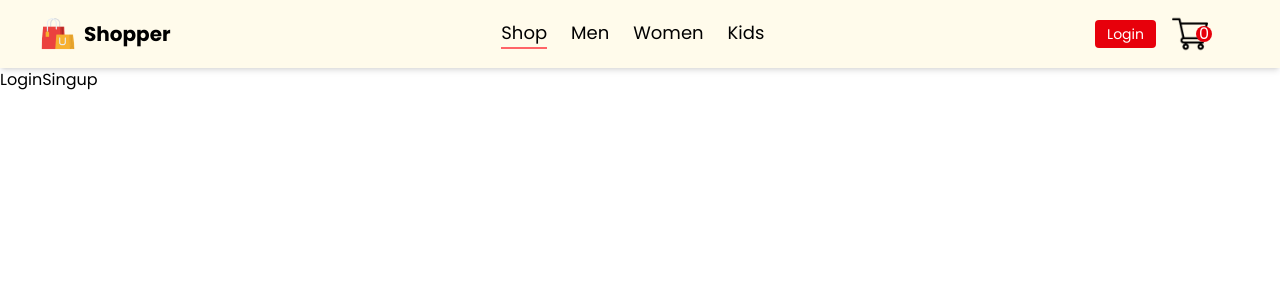
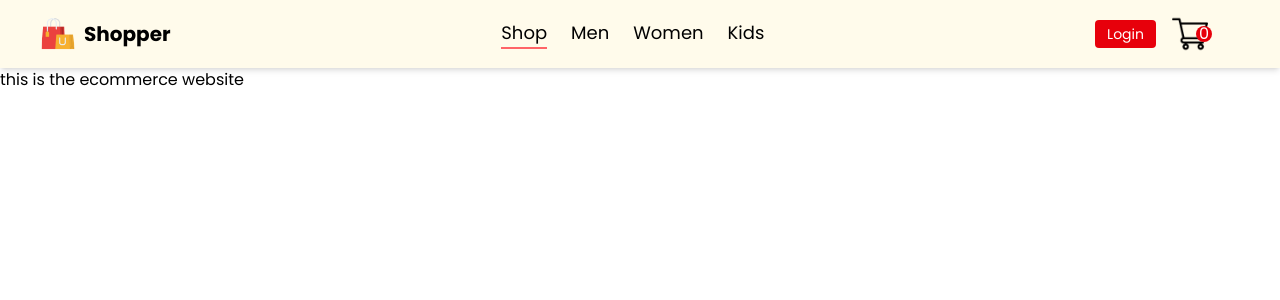
Before and after one commit to Mudassir-ahmad551080/E-Com, a React (Vite) app: page /login in a window 1280 px wide. Shown: the top 300 px of the page. Built offline with nearby package versions, Linux system fonts and the light colour scheme.

Commit message:
second commit

```diff
--- a/src/pages/LoginSingup.jsx
+++ b/src/pages/LoginSingup.jsx
@@ -2,7 +2,9 @@ import React from 'react'
 
 const LoginSingup = () => {
   return (
-    <div>LoginSingup</div>
+    <div>
+      <h1>this is the ecommerce website</h1>
+    </div>
   )
 }
 
```
